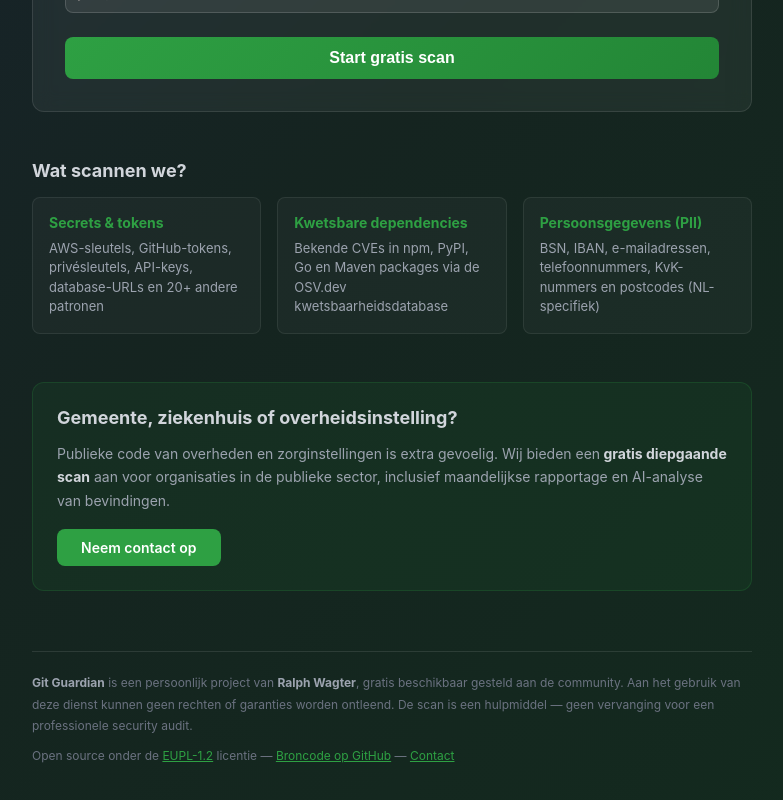
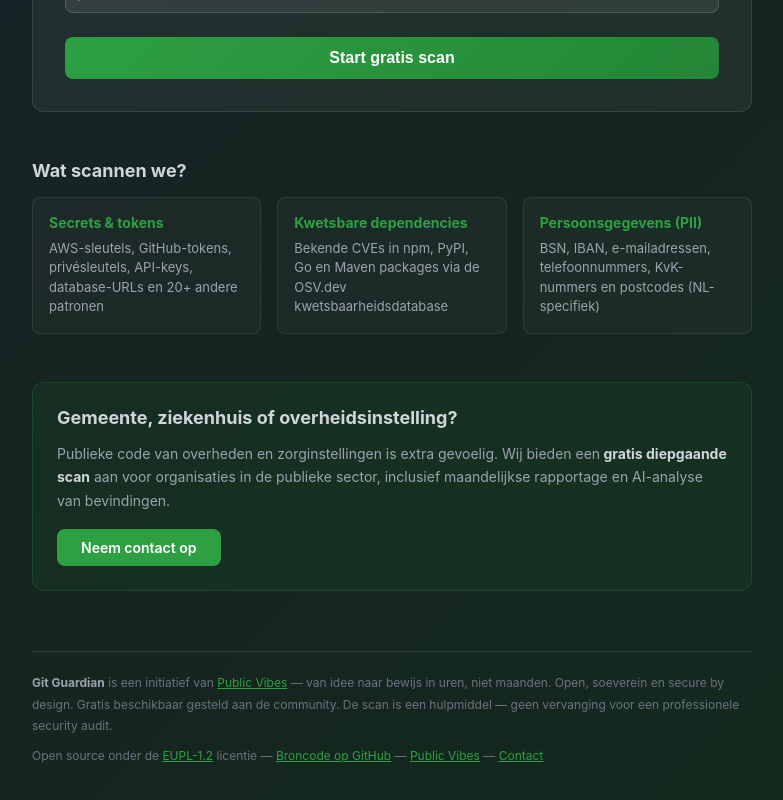
Before and after one commit to rwrw01/Git-Guardian, a Next.js app: page / in a window 1280 px wide. Shown: the part 597-1397 px from the top of the page, without its empty margins (248-1031 px from the left). Built offline with nearby package versions, Linux system fonts and the light colour scheme.

Commit message:
Update colofon: link to Public Vibes, align with mission
Replace personal attribution with Public Vibes branding and mission
statement. Add publicvibes.nl link in footer alongside GitHub and contact.

```diff
--- a/app/page.tsx
+++ b/app/page.tsx
@@ -262,16 +262,18 @@ export default function Home() {
         }}
       >
         <p style={{ margin: "0 0 8px 0" }}>
-          <strong style={{ color: "#9ca3af" }}>Git Guardian</strong> is een persoonlijk project van{" "}
-          <strong style={{ color: "#9ca3af" }}>Ralph Wagter</strong>, gratis beschikbaar gesteld aan
-          de community. Aan het gebruik van deze dienst kunnen geen rechten of garanties worden
-          ontleend. De scan is een hulpmiddel &mdash; geen vervanging voor een professionele
-          security audit.
+          <strong style={{ color: "#9ca3af" }}>Git Guardian</strong> is een initiatief van{" "}
+          <a href="https://publicvibes.nl" style={{ color: "#2ea043" }}>Public Vibes</a> &mdash;
+          van idee naar bewijs in uren, niet maanden. Open, soeverein en secure by design.
+          Gratis beschikbaar gesteld aan de community. De scan is een hulpmiddel &mdash; geen
+          vervanging voor een professionele security audit.
         </p>
         <p style={{ margin: 0 }}>
           Open source onder de{" "}
           <a href="https://eupl.eu/" style={{ color: "#2ea043" }}>EUPL-1.2</a> licentie &mdash;{" "}
           <a href="https://github.com/rwrw01/Git-Guardian" style={{ color: "#2ea043" }}>Broncode op GitHub</a>
+          {" "}&mdash;{" "}
+          <a href="https://publicvibes.nl" style={{ color: "#2ea043" }}>Public Vibes</a>
           {" "}&mdash;{" "}
           <a href="/contact" style={{ color: "#2ea043" }}>Contact</a>
         </p>
```
